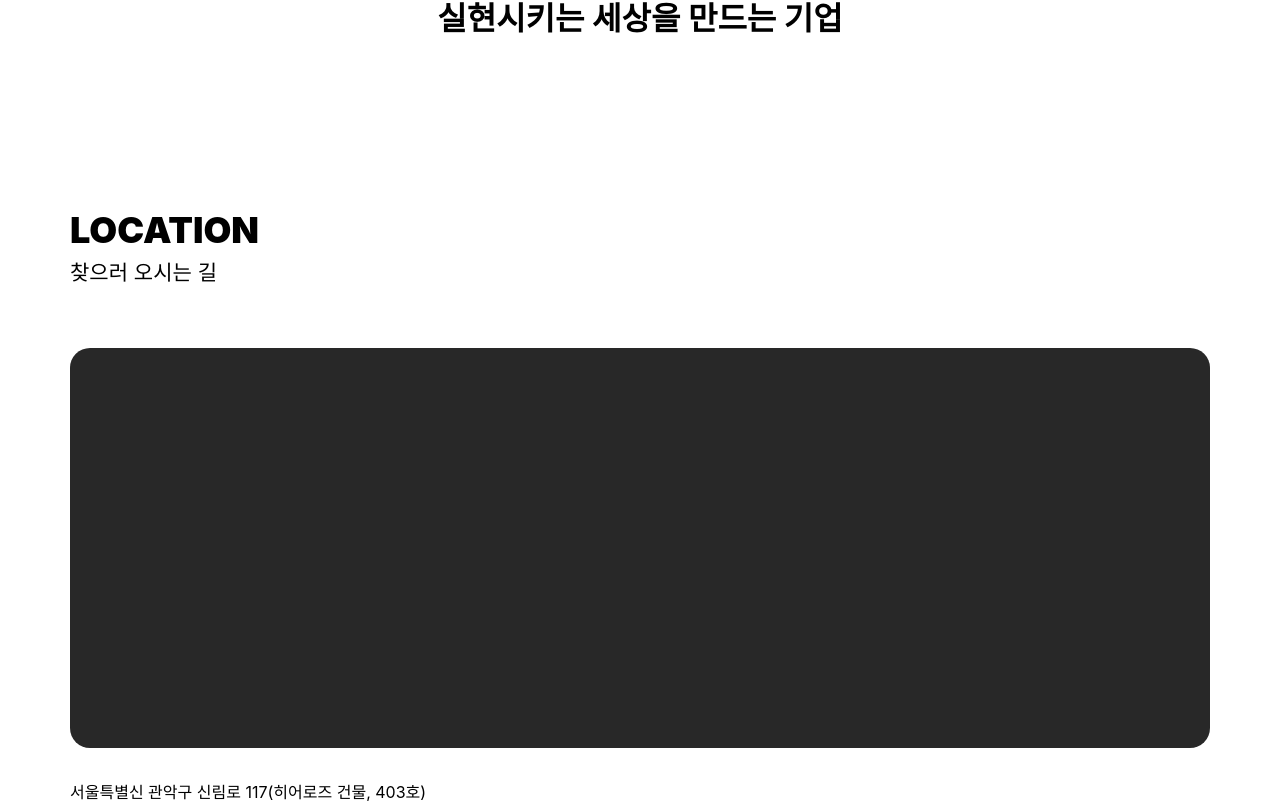
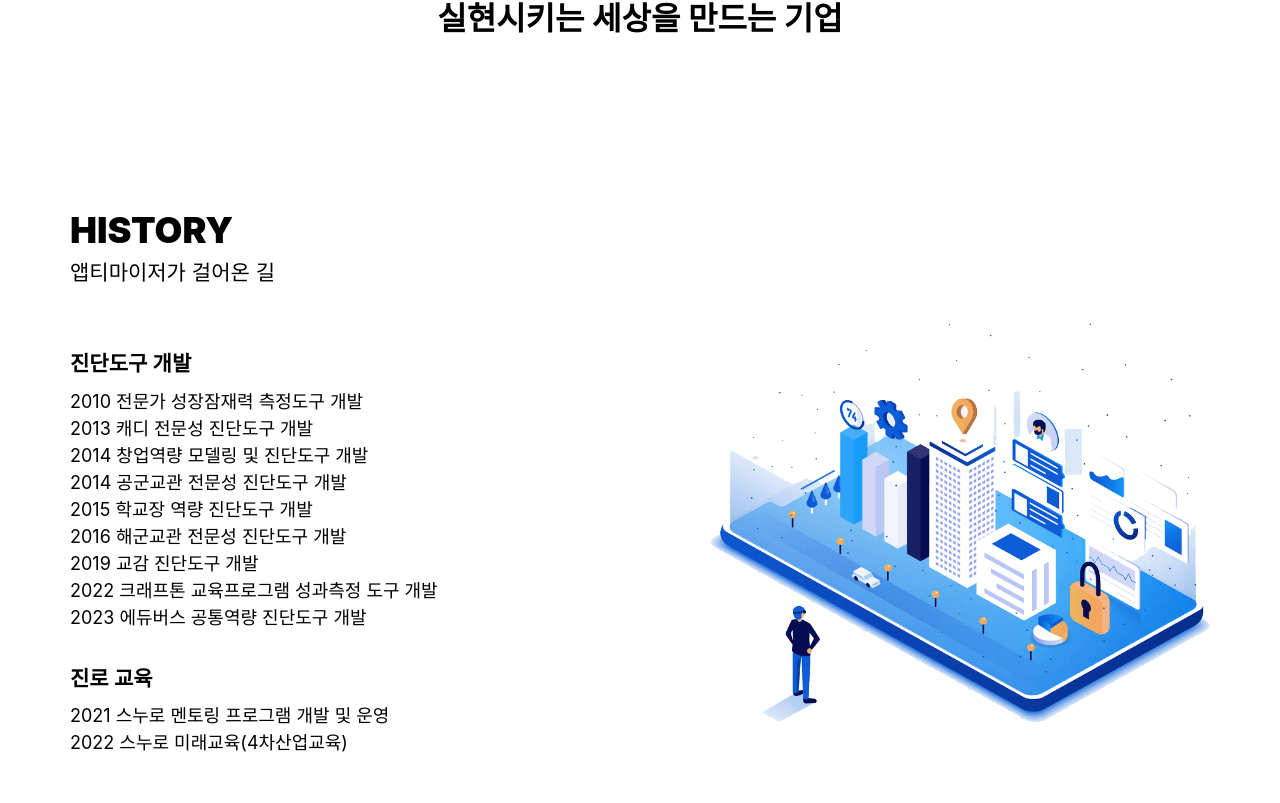
Before and after one commit to aptimizer-co/aptimizer, a Next.js app: page /about in a window 1280 px wide. Shown: the part 1159-1962 px from the top of the page. Built offline with nearby package versions, Linux system fonts and the light colour scheme; a web font is replaced by a local one.

Commit message:
[🎨UI] `HistorySection` 섹션 UI 완성
`/about`에 사용되는 `HistorySection`의 UI를 완성했다.

```diff
--- /dev/null
+++ b/src/app/about/_sections/HistorySection/History.module.css
@@ -0,0 +1,48 @@
+.history {
+  position: relative;
+  padding: 8rem 0;
+}
+
+.title {
+  font-size: 3.6rem;
+  font-weight: 900;
+  line-height: 5.4rem;
+}
+
+.subtitle {
+  font-size: 2.1rem;
+  line-height: 3.15rem;
+  margin-bottom: 6rem;
+}
+
+.innerContainer {
+  margin-bottom: 3.2rem;
+}
+
+.historyTitle {
+  font-size: 2.1rem;
+  font-weight: 600;
+  line-height: 3.15rem;
+  margin-bottom: 0.8rem;
+}
+
+.timeLine {
+  font-size: 1.8rem;
+  line-height: 2.7rem;
+  font-weight: 400;
+}
+
+.image {
+  position: absolute;
+  top: 0;
+  right: 0;
+  transform: translateY(50%);
+  width: 50rem;
+  height: 40rem;
+}
+
+/* 반응형 */
+.container {
+  max-width: 1140px;
+  margin: 0 auto;
+}
--- /dev/null
+++ b/src/app/about/_sections/HistorySection/HistorySection.tsx
@@ -0,0 +1,37 @@
+import Image from "next/image";
+import HistoryImage from "@/public/png/about-history.png";
+import s from "./History.module.css";
+
+const HistorySection = () => {
+  return (
+    <section className={`${s.container} ${s.history}`}>
+      <h2 className={s.title}>HISTORY</h2>
+      <p className={s.subtitle}>앱티마이저가 걸어온 길</p>
+
+      <div className={s.innerContainer}>
+        <p className={s.historyTitle}>진단도구 개발</p>
+        <p className={s.timeLine}>2010 전문가 성장잠재력 측정도구 개발</p>
+        <p className={s.timeLine}>2013 캐디 전문성 진단도구 개발</p>
+        <p className={s.timeLine}>2014 창업역량 모델링 및 진단도구 개발</p>
+        <p className={s.timeLine}>2014 공군교관 전문성 진단도구 개발</p>
+        <p className={s.timeLine}>2015 학교장 역량 진단도구 개발</p>
+        <p className={s.timeLine}>2016 해군교관 전문성 진단도구 개발</p>
+        <p className={s.timeLine}>2019 교감 진단도구 개발</p>
+        <p className={s.timeLine}>2022 크래프톤 교육프로그램 성과측정 도구 개발</p>
+        <p className={s.timeLine}>2023 에듀버스 공통역량 진단도구 개발</p>
+      </div>
+
+      <div className={s.innerContainer}>
+        <p className={s.historyTitle}>진로 교육</p>
+        <p className={s.timeLine}>2021 스누로 멘토링 프로그램 개발 및 운영</p>
+        <p className={s.timeLine}>2022 스누로 미래교육(4차산업교육)</p>
+      </div>
+
+      <div className={s.image}>
+        <Image src={HistoryImage} alt="역사 이미지" fill />
+      </div>
+    </section>
+  );
+};
+
+export default HistorySection;
--- a/src/app/about/_sections/index.ts
+++ b/src/app/about/_sections/index.ts
@@ -1,3 +1,4 @@
 export { default as BannerSection } from "./BannerSection/BannerSection";
+export { default as HistorySection } from "./HistorySection/HistorySection";
 export { default as IntroSection } from "./IntroSection/IntroSection";
 export { default as LocationSection } from "./LocationSection/LocationSection";
--- a/src/app/about/page.tsx
+++ b/src/app/about/page.tsx
@@ -1,5 +1,5 @@
 import { Navigation } from "@/src/components";
-import { BannerSection, IntroSection, LocationSection } from "./_sections";
+import { BannerSection, HistorySection, IntroSection, LocationSection } from "./_sections";
 import s from "./page.module.css";
 
 const AboutPage = () => {
@@ -11,6 +11,8 @@ const AboutPage = () => {
       <Navigation />
       {/* 3. 인트로 섹션 */}
       <IntroSection />
+      {/* 4. 히스토리 섹션 */}
+      <HistorySection />
       {/* 6. 위치 섹션 */}
       <LocationSection />
     </main>
```
